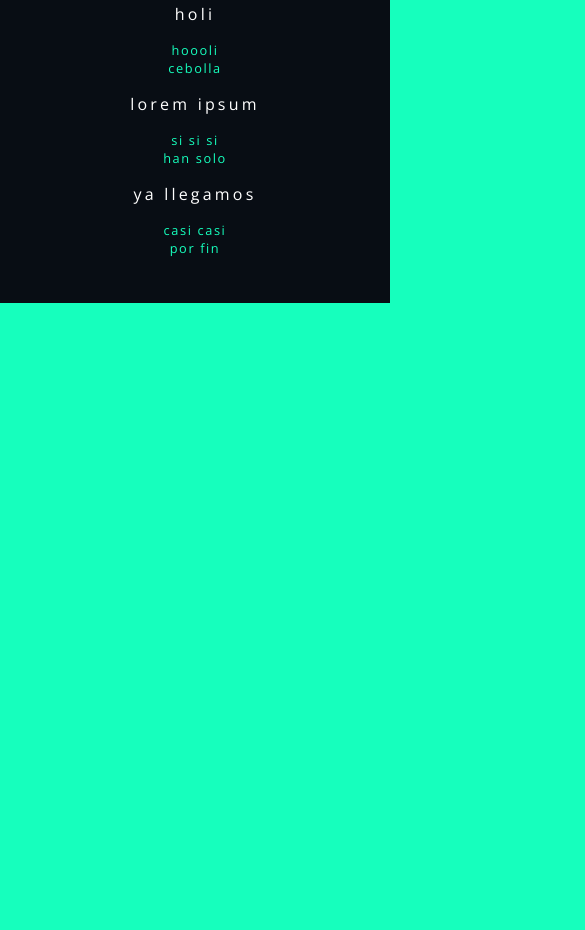
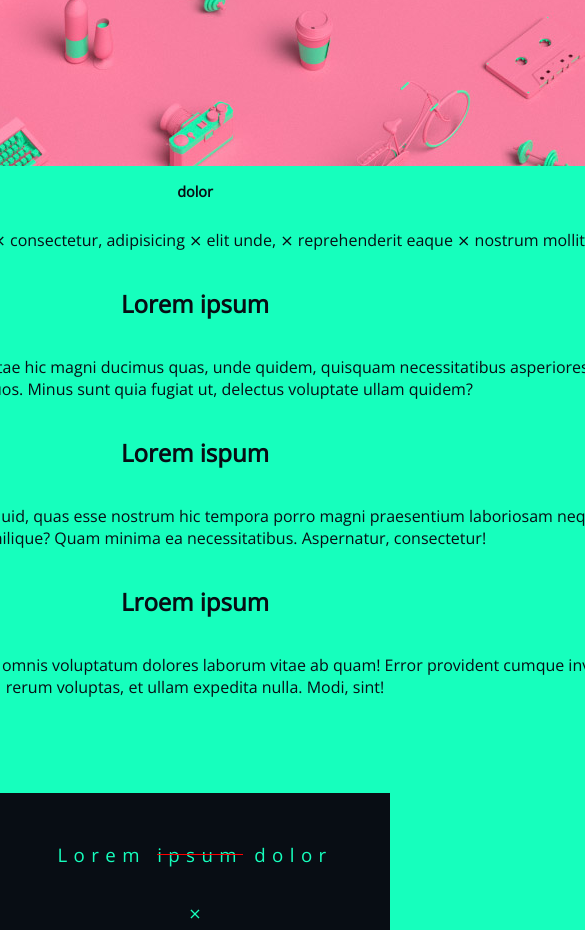
Before and after one commit to Wolfremiio/202205-W01CH05_Fran-Rodrigo, a website: page about.html in a window 390 px wide. Shown: the part 942-1872 px from the top of the page, 585 px wide, since content can reach past the window. Before the commit the page ends 1245 px from the top, so only its background shows below. Drawn offline with nearby package versions, Linux system fonts and the light colour scheme.

Commit message:
Add about style and responsive

```diff
--- a/about.html
+++ b/about.html
@@ -60,7 +60,50 @@
             </nav>
         </header>
 
-        <section class="about-content"></section>
+        <section class="about-content">
+            <div class="about-content__cover">
+                <img src="./assets/img/media1.jpg" alt="image" />
+            </div>
+            <div class="about-content__description">
+                <h1 class="about-content__description-title">dolor</h1>
+                <p>
+                    Lorem ipsum ⨯ dolor sit amet ⨯ consectetur, adipisicing ⨯
+                    elit unde, ⨯ reprehenderit eaque ⨯ nostrum mollitia qui
+                </p>
+            </div>
+            <div class="about-content__container">
+                <div class="about-content__details">
+                    <h2 class="about-content__details-title">Lorem ipsum</h2>
+                    <p>
+                        Repellendus similique laborum deserunt consectetur,
+                        beatae hic magni ducimus quas, unde quidem, quisquam
+                        necessitatibus asperiores omnis libero inventore. Autem,
+                        cumque quos. Minus sunt quia fugiat ut, delectus
+                        voluptate ullam quidem?
+                    </p>
+                </div>
+                <div class="about-content__details">
+                    <h2 class="about-content__details-title">Lorem ispum</h2>
+                    <p>
+                        Nam tempore quos voluptas alias quibusdam quaerat
+                        aliquid, quas esse nostrum hic tempora porro magni
+                        praesentium laboriosam neque dolore quae rerum
+                        blanditiis distinctio similique? Quam minima ea
+                        necessitatibus. Aspernatur, consectetur!
+                    </p>
+                </div>
+                <div class="about-content__details">
+                    <h2 class="about-content__details-title">Lroem ipsum</h2>
+                    <p>
+                        Vel at facilis similique expedita, ducimus, eligendi,
+                        veritatis omnis voluptatum dolores laborum vitae ab
+                        quam! Error provident cumque inventore vero consequatur
+                        ipsum rerum voluptas, et ullam expedita nulla. Modi,
+                        sint!
+                    </p>
+                </div>
+            </div>
+        </section>
 
         <footer class="footer">
             <h3 class="footer__title">Lorem <span>ipsum</span> dolor</h3>
--- a/scss/style.scss
+++ b/scss/style.scss
@@ -220,6 +220,46 @@ body {
     }
 }
 
+.about-content {
+    display: flex;
+    flex-direction: column;
+    justify-content: center;
+    align-items: center;
+    padding: 5%;
+    &__description {
+        display: flex;
+        flex-direction: column;
+        justify-content: center;
+        align-items: center;
+
+        & > p {
+            text-align: center;
+        }
+    }
+    &__description-title {
+        font-size: 0.9rem;
+    }
+    &__container {
+        display: flex;
+        flex-direction: column;
+        justify-content: center;
+        align-items: center;
+    }
+    &__details {
+        display: flex;
+        flex-direction: column;
+        justify-content: center;
+
+        & > p {
+            text-align: center;
+        }
+    }
+    &__details-title {
+        display: flex;
+        justify-content: center;
+    }
+}
+
 @media (min-width: 600px) {
     .header {
         &__menu-button {
@@ -314,4 +354,12 @@ body {
             }
         }
     }
+    .about-content {
+        &__container {
+            flex-direction: row;
+        }
+        &__details {
+            padding: 5px;
+        }
+    }
 }
```
Also changed, not shown: css/style.css.
